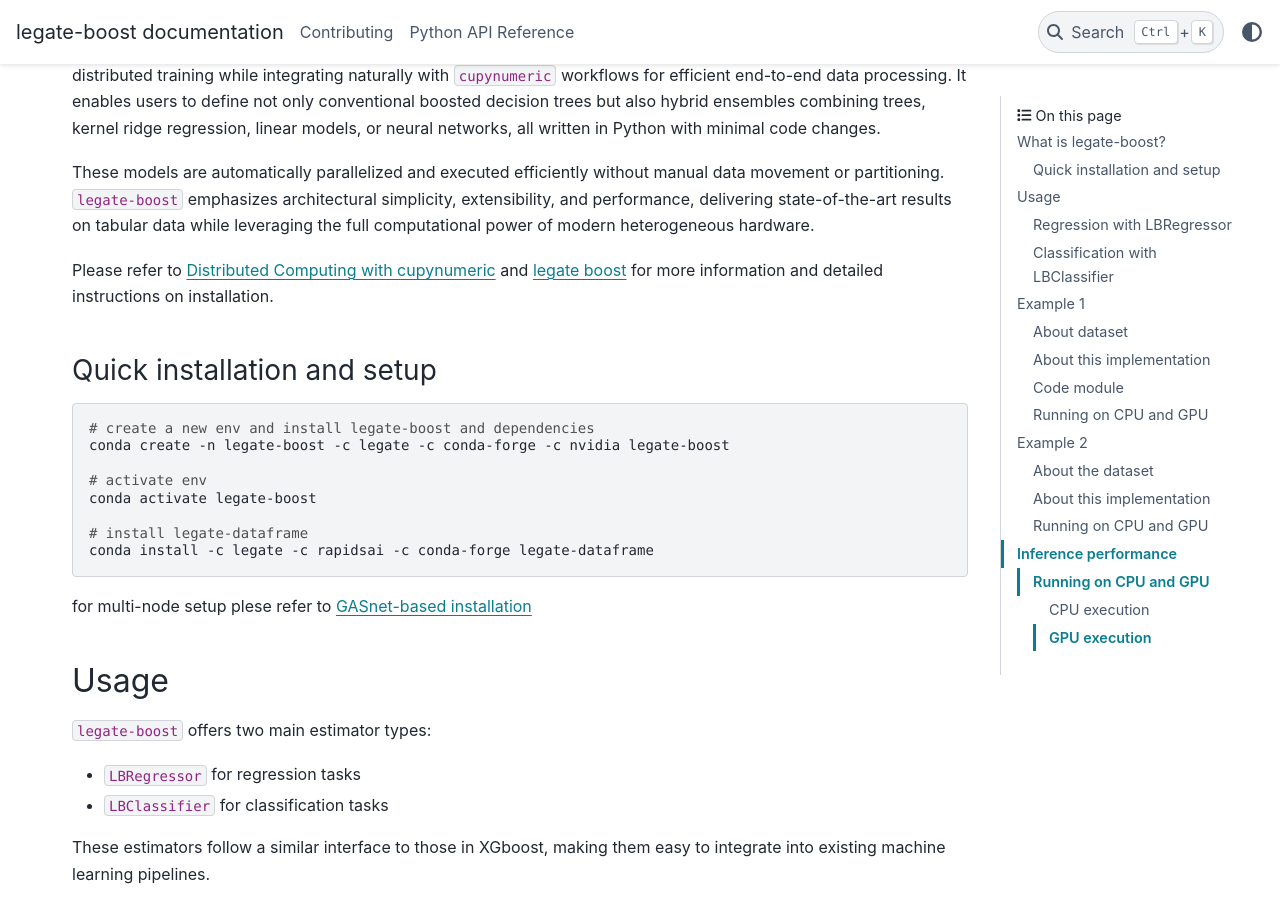
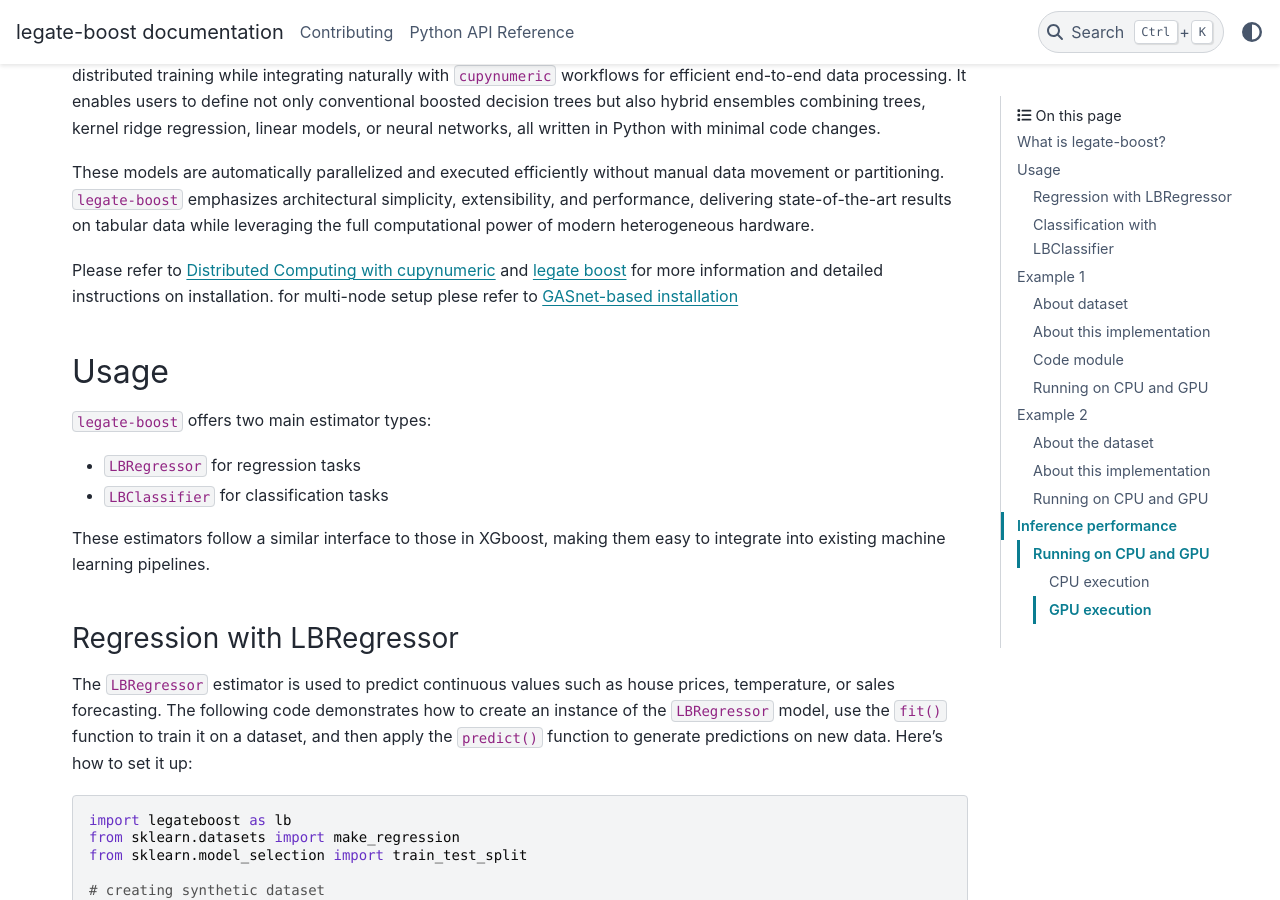
Before and after one commit to rapidsai/legate-boost, a Sphinx documentation site: the page built from docs/source/legate-boost.rst, in a window 1280 px wide and 900 px high, scrolled down 430 px. Built offline with Sphinx 7.4.7 and the PyData theme 0.15.4, drawn with Linux system fonts in a browser that asks for light colours; pages that are not in the unit, such as notebooks, are missing from menus; the version number could not be read and is left out.

Commit message:
Update legate-boost.rst

```diff
--- a/docs/source/legate-boost.rst
+++ b/docs/source/legate-boost.rst
@@ -35,27 +35,11 @@
 Please refer to `Distributed Computing with cupynumeric`_
 and `legate boost`_ for more
 information and detailed instructions on installation.
+for multi-node setup plese refer to `GASnet-based installation`_
 
 .. _Distributed Computing with cupynumeric: https://github.com/NVIDIA/accelerated-computing-hub/blob/main/Accelerated_Python_User_Guide/notebooks/Chapter_11_Distributed_Computing_cupynumeric.ipynb
 
 .. _legate boost: https://github.com/rapidsai/legate-boost/tree/main
-
-Quick installation and setup
-----------------------------
-
-.. code-block:: sh
-
-   # create a new env and install legate-boost and dependencies
-   conda create -n legate-boost -c legate -c conda-forge -c nvidia legate-boost
-
-   # activate env
-   conda activate legate-boost
-
-   # install legate-dataframe
-   conda install -c legate -c rapidsai -c conda-forge legate-dataframe
-
-
-for multi-node setup plese refer to `GASnet-based installation`_
 
 .. _GASnet-based installation: https://docs.nvidia.com/legate/latest/gasnet.html
 
```
